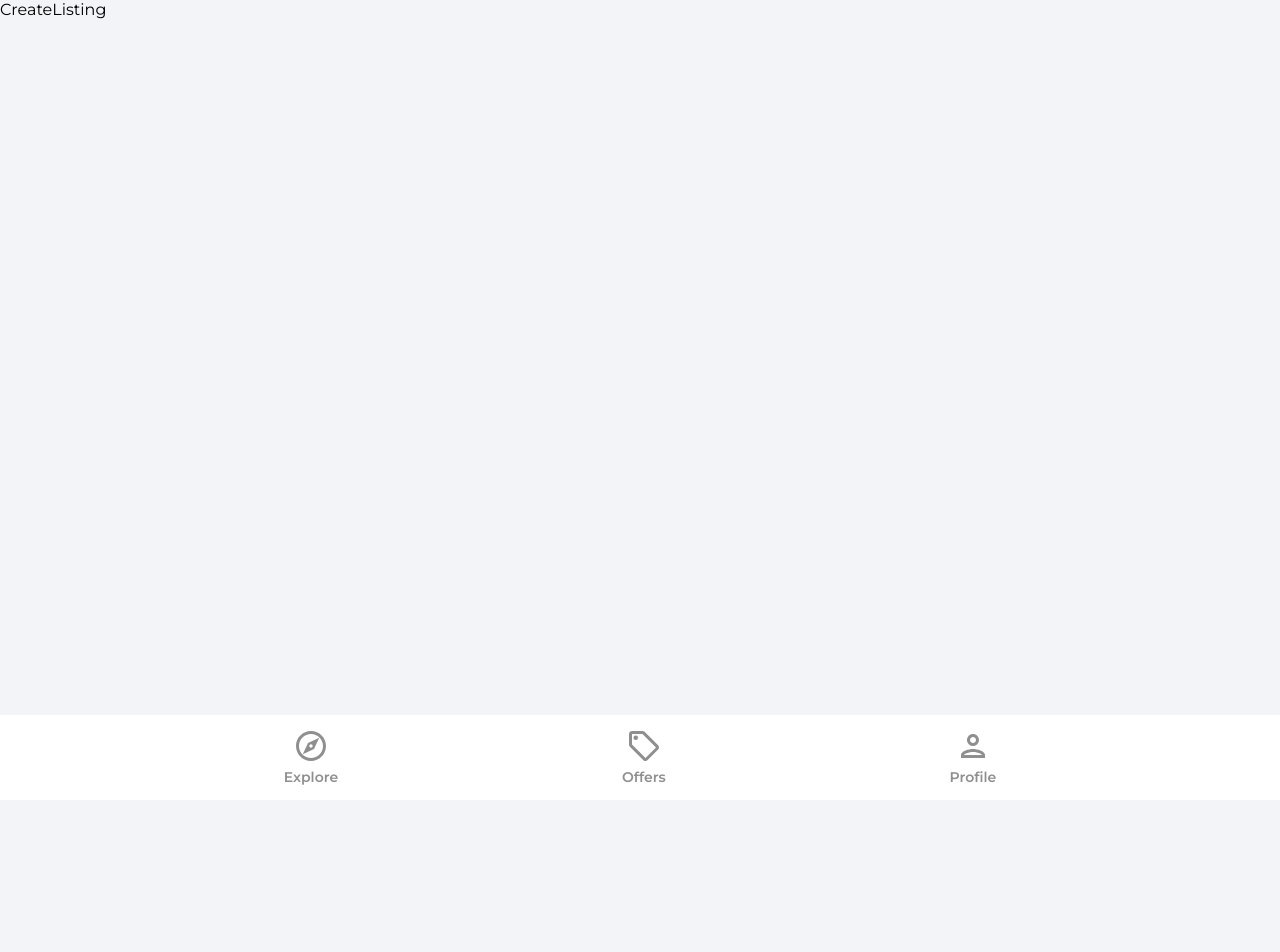
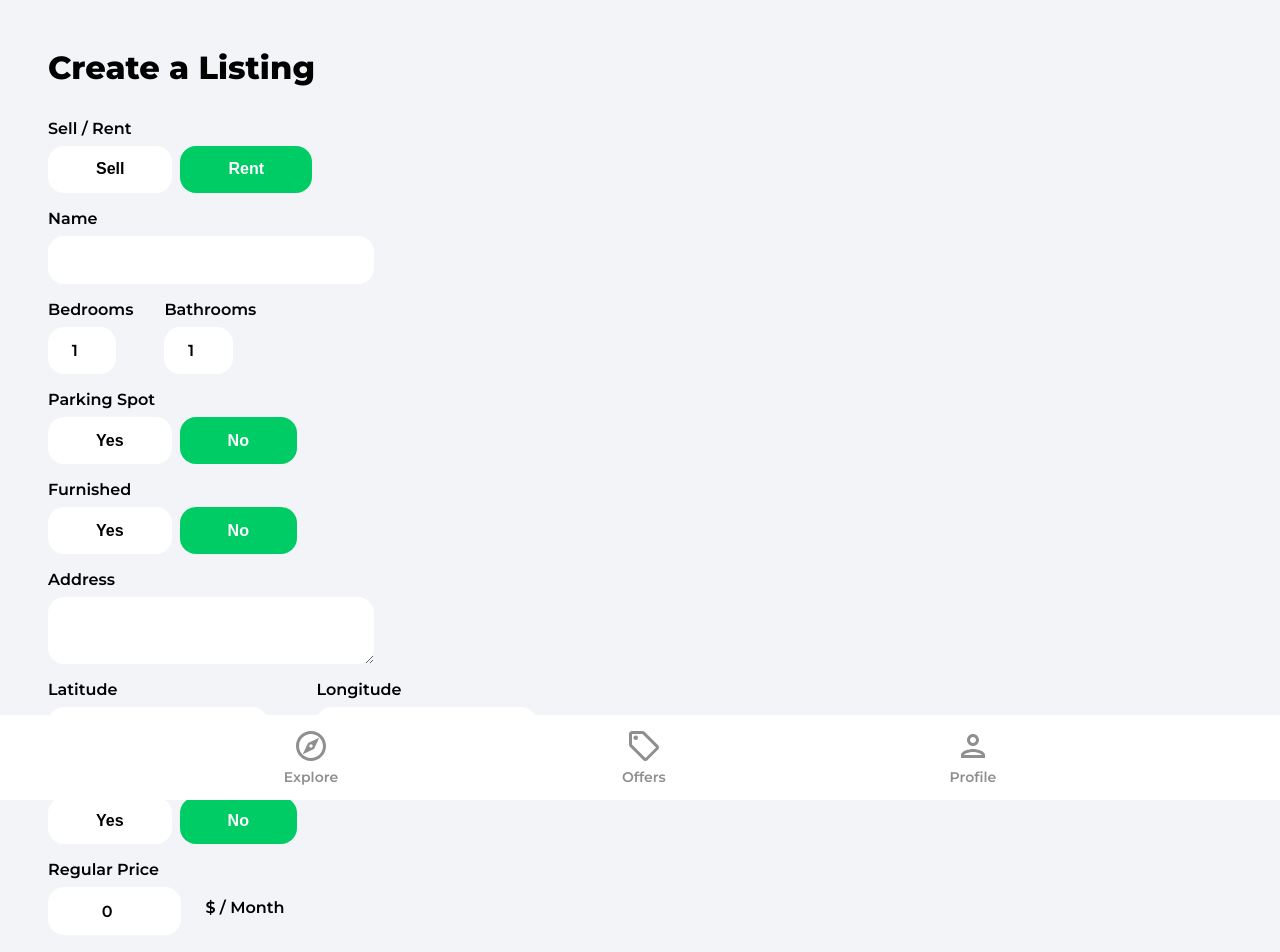
Before and after one commit to alyssavoccia/house-marketplace, a React (Create React App) app: page /create-listing in a window 1280 px wide. Shown: the top 952 px of the page. Before the commit the page ends 800 px from the top, so only its background shows below. Built offline with nearby package versions, Linux system fonts and the light colour scheme; no server answers; sample sign-in values are in the browser's storage.

Commit message:
Added the create listing form

```diff
--- a/src/pages/CreateListing.jsx
+++ b/src/pages/CreateListing.jsx
@@ -4,7 +4,7 @@
 import Spinner from '../components/Spinner';
 
 function CreateListing() {
-  const [geolocationEnabled, setGeolocationEnabled] = useState(true);
+  const [geolocationEnabled, setGeolocationEnabled] = useState(false);
   const [loading, setLoading] = useState(false);
   const [formData, setFormData] = useState({
     type: 'rent',
@@ -22,6 +22,8 @@
     longitude: 0
   });
 
+  const {type, name, bedrooms, bathrooms, parking, furnished, address, offer, regularPrice, discountedPrice, images, latitude, longitude} = formData;
+
   const auth = getAuth();
   const navigate = useNavigate();
   const isMounted = useRef(true);
@@ -34,7 +36,7 @@
         } else {
           navigate('/sign-in');
         }
-      })
+      });
     }
 
     return () => {
@@ -43,12 +45,268 @@
     // eslint-disable-next-line react-hooks/exhaustive-deps
   }, [isMounted]);
 
+  const onSubmit = e => {
+    e.preventDefault();
+  };
+
+  const onMutate = e => {
+    let boolean = null;
+
+    if (e.target.value === 'true') {
+      boolean = true;
+    }
+
+    if (e.target.value === 'false') {
+      boolean = false;
+    }
+
+    // Files
+    if (e.target.files) {
+      setFormData((prevState) => ({
+        ...prevState,
+        images: e.target.files
+      }));
+    }
+
+    // Text/Booleans/Numbers
+    if (!e.target.files) {
+      setFormData((prevState) => ({
+        ...prevState,
+        [e.target.id]: boolean ?? e.target.value
+      }))
+    }
+  };
+
   if (loading) {
     return <Spinner />
   }
 
   return (
-    <div>CreateListing</div>
+    <div className='profile'>
+      <header>
+        <p className="pageHeader">Create a Listing</p>
+      </header>
+      <main>
+        <form onSubmit={onSubmit}>
+          <label className='formLabel'>Sell / Rent</label>
+          <div className="formButtons">
+            <button
+              type='button'
+              className={type === 'sale' ? 'formButtonActive' : 'formButton'}
+              id='type'
+              value='sale'
+              onClick={onMutate}
+            >
+              Sell
+            </button>
+            <button
+              type='button'
+              className={type === 'rent' ? 'formButtonActive' : 'formButton'}
+              id='type'
+              value='rent'
+              onClick={onMutate}
+            >
+              Rent
+            </button>
+          </div>
+
+          <label className="formLabel">Name</label>
+          <input
+            className='formInputName'
+            type='text'
+            id='name'
+            value={name}
+            onChange={onMutate}
+            maxLength='32'
+            minLength='10'
+            required
+          />
+
+          <div className="formRooms flex">
+            <div>
+              <label className='formLabel'>Bedrooms</label>
+              <input
+                className='formInputSmall'
+                type='number'
+                id='bedrooms'
+                value={bedrooms}
+                onChange={onMutate}
+                min='1'
+                max='50'
+                required
+              />
+            </div>
+            <div>
+              <label className='formLabel'>Bathrooms</label>
+              <input
+                className='formInputSmall'
+                type='number'
+                id='bathrooms'
+                value={bathrooms}
+                onChange={onMutate}
+                min='1'
+                max='50'
+                required
+              />
+            </div>
+          </div>
+
+          <label className='formLabel'>Parking Spot</label>
+          <div className="formButtons">
+            <button
+              className={parking ? 'formButtonActive' : 'formButton'}
+              type='button'
+              id='parking'
+              value={true}
+              onClick={onMutate}
+              min='1'
+              max='50'
+            >
+              Yes
+            </button>
+            <button
+              className={!parking && parking !==null ? 'formButtonActive' : 'formButton'}
+              type='button'
+              id='parking'
+              value={false}
+              onClick={onMutate}
+              min='1'
+              max='50'
+            >
+              No
+            </button>
+          </div>
+
+          <label className='formLabel'>Furnished</label>
+          <div className="formButtons">
+            <button
+              className={furnished ? 'formButtonActive' : 'formButton'}
+              type='button'
+              id='furnished'
+              value={true}
+              onClick={onMutate}
+            >
+              Yes
+            </button>
+            <button
+              className={!furnished && furnished !==null ? 'formButtonActive' : 'formButton'}
+              type='button'
+              id='parking'
+              value={false}
+              onClick={onMutate}
+            >
+              No
+            </button>
+          </div>
+
+          <label className="formLabel">Address</label>
+          <textarea
+            className='formInputAddress'
+            type='text'
+            id='address'
+            value={address}
+            onChange={onMutate}
+            required
+          />
+
+          {!geolocationEnabled && (
+            <div className="formLatLng flex">
+              <div>
+                <label className="formLabel">Latitude</label>
+                <input
+                  className='formInputSmall'
+                  type='number'
+                  id='latitude'
+                  value={latitude}
+                  onChange={onMutate}
+                  required
+                />
+              </div>
+              <div>
+                <label className="formLabel">Longitude</label>
+                <input
+                  className='formInputSmall'
+                  type='number'
+                  id='longitude'
+                  value={longitude}
+                  onChange={onMutate}
+                  required
+                />
+              </div>
+            </div>
+          )}
+
+          <label className="formLabel">Offer</label>
+          <div className="formButtons">
+            <button
+              className={offer ? 'formButtonActive' : 'formButton'}
+              type='button'
+              id='offer'
+              value={true}
+              onClick={onMutate}
+            >
+              Yes
+            </button>
+            <button
+              className={!offer && offer !== null ? 'formButtonActive' : 'formButton'}
+              type='button'
+              id='offer'
+              value={false}
+              onClick={onMutate}
+            >
+              No
+            </button>
+          </div>
+
+          <label className="formLabel">Regular Price</label>
+          <div className="formPriceDiv">
+            <input
+              className='formInputSmall'
+              type='number'
+              id='regularPrice'
+              value={regularPrice}
+              onChange={onMutate}
+              min='50'
+              max='750000000'
+              required
+            />
+            {type === 'rent' && (
+              <p className='formPriceText'>$ / Month</p>
+            )}
+          </div>
+
+          {offer && (
+            <>
+              <label className="formLabel">Discounted Price</label>
+              <input
+                className='formInputSmall'
+                type='number'
+                id='discountedPrice'
+                value={discountedPrice}
+                onChange={onMutate}
+                min='50'
+                max='750000000'
+                required={offer}
+              />
+            </>
+          )}
+
+          <label className="formLabel">Images</label>
+          <p className="imagesInfo">The first image will be the cover (max 6).</p>
+          <input
+            className='formInputFile'
+            type='file'
+            id='images'
+            onChange={onMutate}
+            max='6'
+            accept='.jpg,.png,.jpeg'
+            multiple
+            required
+          />
+          <button className="primaryButton createListingButton" type='submit'>Create Listing</button>
+        </form>
+      </main>
+    </div>
   )
 }
 
```
